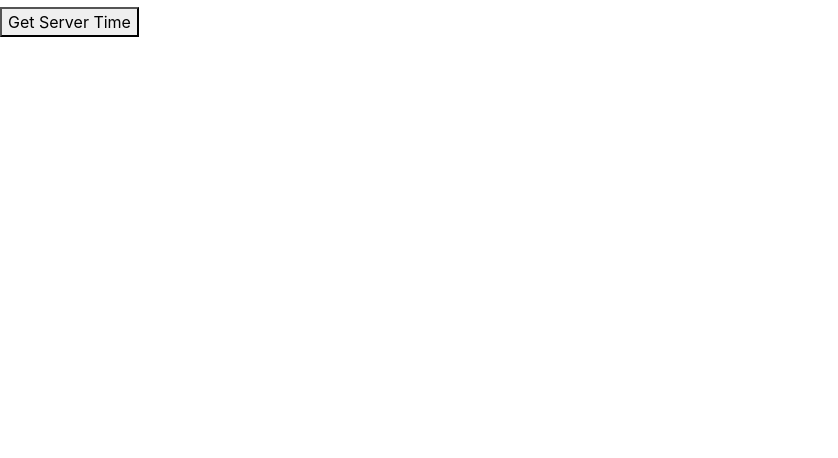
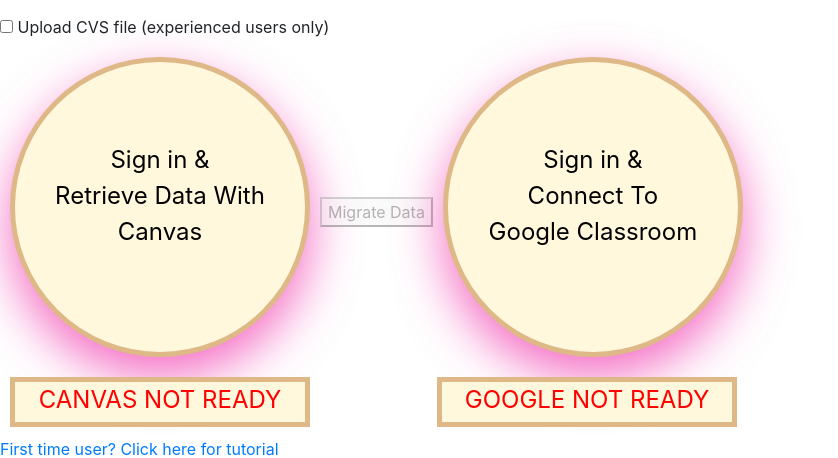
Before and after one commit to Brandnamecarr/Classroom-Creator, a Flask app: page / in a window 1280 px wide. Shown: the part 105-563 px from the top of the page, without its empty margins (0-838 px from the left). Run offline with Flask 2, Linux system fonts and the light colour scheme.

Commit message:
Update index.html

```diff
--- a/templates/index.html
+++ b/templates/index.html
@@ -40,11 +40,127 @@
 
 
     <!-- body of page is developed here -->
-    <h1>Home page</h1>
-    <button>Get Server Time</button>
+    <p>
+      <br><br>
+    </p>
+    <!--CSV CHECKBOX-->
+    <!-- FIXME: Add functionality between checkbox and Canvas Sign In Box  -->
+    <input type = "checkbox" id="canvasSignIn" name="CSVSignIn" value="signedIn">
+    <label for="canvasSignIn">            Upload CVS file (experienced users only)</label><br>
 
+    <style>
+      /* (A) SHARED CLASS */
+      .box {
+        /*FIXME: Add shared functionality (e.g. click sound) for boxes */
+        margin: 10px;
+        font-size: 24px;
+        width: 300px;
+        float: left;
+        height: 300px;
+        padding: 80px 0;
+        text-align: center;
+      }
+
+      /* (B) BOX VARIATIONS */
+      /* (B1) CANVAS SIGN IN BOX*/
+      .canvasSignInBox {
+        color: black;
+        background: cornsilk;
+        border: 5px solid burlywood;
+        padding: 50px, 0;
+        border-radius: 100%;
+        /* The box shadow here and in Google Sign in box could change to green when ready and eliminate status bar
+        source: https://manuarora.in/boxshadows*/
+        box-shadow: 0 20px 50px rgba(240, 46, 170, 0.7);
+      }
+
+      /* (B2) GOOGLE SIGN IN BOX*/
+      .googleSignInBox {
+        color: black;
+        background: cornsilk;
+        border: 5px solid burlywood;
+        padding: 150px, 0;
+        border-radius: 100%;
+        box-shadow: 0px 20px 50px rgba(240, 46, 170, 0.7);
+      }
+
+      /* (B3) CANVAS STATUS BAR*/
+      .canvasStatusBar {
+        color: red;
+        background: cornsilk;
+        border: 5px solid burlywood;
+        height: 50px;
+        padding: 0px 0;
+      }
+
+      /* (B4) GOOGLE STATUS BAR*/
+      .googleStatusBar {
+        color: red;
+        background: cornsilk;
+        border: 5px solid burlywood;
+        height: 50px;
+        padding: 0px 0;
+      }
+
+      p {
+        background-image: url(https://media.istockphoto.com/photos/abstract-dark-green-grunge-background-picture-id1178625456?k=20&m=1178625456&s=612x612&w=0&h=zTEgWSV7gnwiMTQz4x6lKrOH_DFx7dRgZjX5WAJwLww=);
+      }
+    </style>
+
+    <!-- (B1) CANVAS SIGN IN BOX
+    Add functionality-->
+    <div class="box canvasSignInBox">
+      Sign in &<br>
+      Retrieve Data With <br>
+      Canvas
+    </div>
+
+    <!--MIGRATE BUTTON
+    Add funcionality-->
+      <button style="margin-top: 150px; float: left" disabled>
+        Migrate Data
+      </button>
+
+    <!-- (B2 GOOGLE SIGN IN BOX)
+    Add functionality-->
+    <div class="box googleSignInBox">
+      Sign in &<br>
+      Connect To<br>
+      Google Classroom
+    </div>
+
+    <!-- (B3 CANVAS STATUS BAR)
+    Add functionality-->
+    <div style="clear:both;">
+    <div class=" box canvasStatusBar">
+      <!-- Add functionality; Change to green background upon Canvas sign in with new message -->
+      CANVAS NOT READY
+    </div>
+    </div>
+
+    <div style="margin-left: 427px;">
+    <div class=" box canvasStatusBar">
+      <!--Add functionality; Change to green background upon Google sign in with new message -->
+      GOOGLE NOT READY
+    </div>
+  </div>
+
+    <div style="clear:both;">
+      <a href="url">First time user?  Click here for tutorial</a>
+    </div>
+
+
+
+<!--FIXME: Keep Get Server Time button?-->
+
+<div style="clear:both;">
+  <p>
+    <br>
+  </p>
+<button>Get Server Time</button>
     <div id="server-time"></div>
     </body>
+  </div>
 
 
 </html>
```
